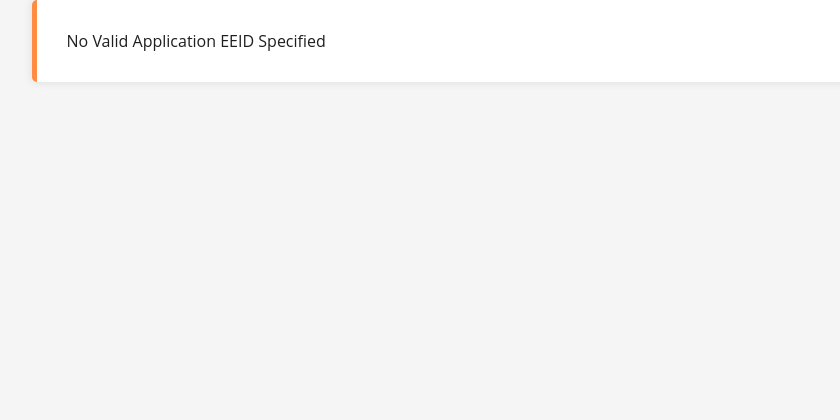
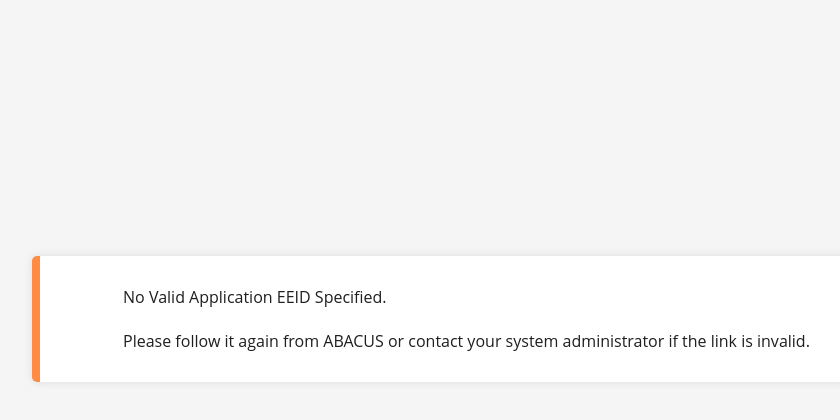
Before and after one commit to dattmavis/app-survey, a React (Create React App) app: page / in a window 1280 px wide. Shown: the top 420 px of the page, without its empty margins (176-1016 px from the left). Built offline with nearby package versions, Linux system fonts and the light colour scheme.

Commit message:
update of visuals

```diff
--- a/src/App.js
+++ b/src/App.js
@@ -122,29 +122,25 @@
 
   if (!eeid) {
     return (
-      <div className="survey-container">
-        <div className="alert">No Valid Application EEID Specified</div>
+      <div className="alert">
+        No Valid Application EEID Specified. <br /><br /> Please follow it again from ABACUS or contact your system administrator if the link is invalid.
       </div>
     );
   }
 
   return (
 
-    <><nav className="navbar">
-      <div className="navbar-container">
-        <h1 className="navbar-title">Application Survey</h1>
-        {isAuthenticated && (
-          <div className="navbar-user-container">
-            <p className="navbar-user">User: {user.name}</p>
-            <button className="navbar-logout" onClick={handleLogout}>Log Out</button>
-          </div>
-        )}
-      </div>
-    </nav><div className="survey-container">
+
+<div className={isAuthenticated ? "survey-container" : ""}>
   {isAuthenticated ? (
     <div>
+      <div className="login-container">
+        <p>User: {user.name}</p>
+        <button className="login-button" onClick={handleLogout}>Log Out</button>
+      </div>
       <div className="header-container">
         <div className="title-container">
+          <h1 className="title">Application Survey</h1>
           {components.map((component) => (
             <div key={component.EEID}>
               <p>
@@ -164,7 +160,6 @@
         <div className="logo-container">
           <img src="logo.png" alt="Logo" className="logo" />
         </div>
-            </div>
         <div className="question-container">
           {isSubmitted ? (
             <SubmissionList />
@@ -175,9 +170,11 @@
                   {questions.map((question) => (
                     <div
                       key={question.name}
-                          className={showDescriptions[question.name]
+                      className={
+                        showDescriptions[question.name]
                           ? "question-card active"
-                            : "question-card"}
+                          : "question-card"
+                      }
                     >
                       <div
                         className="question-title"
@@ -198,7 +195,9 @@
                           className="answer"
                           name={question.name}
                           value={answers[question.name]}
-                              onChange={(e) => handleAnswerChange(question.name, e.target.value)}
+                          onChange={(e) =>
+                            handleAnswerChange(question.name, e.target.value)
+                          }
                         >
                           <option value="">Select An Answer</option>
                           <option value="5">5 - Perfect fit</option>
@@ -218,14 +217,14 @@
         </div>
         <hr />
       </div>
+    </div>
   ) : (
-          <div className="login-message">
+    <div className="alert">
       <p>Please log in to view the survey.</p>
       <button className="login-button" onClick={handleLogin}>Log In</button>
     </div>
   )}
-      </div></>
-
+</div>
   );
 }
 
--- a/src/style.css
+++ b/src/style.css
@@ -2,22 +2,21 @@
 body {
   margin: 0;
   padding: 0;
-  font-family: 'Open Sans', sans-serif;
+  font-family: "Open Sans", sans-serif;
   font-size: 16px;
-  background-color: #F5F5F5;
-  color: #1F1F1F;
+  background-color: #f5f5f5;
+  color: #1f1f1f;
 }
-
 
 /* Container styles */
 .survey-container {
   max-width: 800px;
   margin: 0 auto;
   padding: 30px;
-  background-color: #FFFFFF;
+  background-color: #ffffff;
   box-shadow: 0 0 10px rgba(0, 0, 0, 0.1);
   border-radius: 5px;
-  border-left: 5px solid #FF8C42;
+  border-left: 5px solid #ff8c42;
   position: relative;
 }
 
@@ -27,7 +26,27 @@
   }
 }
 
+/* Container styles */
+.survey-container-cen {
+  max-width: 800px;
+  margin: 20% auto;
+  padding: 30px;
+  background-color: #ffffff;
+  box-shadow: 0 0 10px rgba(0, 0, 0, 0.1);
+  border-radius: 5px;
+  border-left: 5px solid #ff8c42;
+  position: relative;
+  display: flex;
+  align-items: center;
+  justify-content: center;
 
+}
+
+@media only screen and (min-width: 768px) {
+  .survey-container-cen {
+    max-width: 800px;
+  }
+}
 
 .survey-container::before {
   content: "";
@@ -41,6 +60,38 @@
 .title-container {
   padding: 20px;
   margin-bottom: 20px;
+}
+
+.alert {
+  max-width: 800px;
+  margin: 20% auto;
+  padding: 30px;
+  background-color: #ffffff;
+  box-shadow: 0 0 10px rgba(0, 0, 0, 0.1);
+  border-radius: 5px;
+  border-left: 5px solid #ff8c42;
+  position: relative;
+  display: flex;
+  align-items: center;
+  justify-content: center;
+}
+
+.alert::before {
+  content: "";
+  position: absolute;
+  top: 0;
+  left: 0;
+  height: 100%;
+  width: 3px;
+  background-color: #ff8c42;
+}
+
+.alert p {
+  font-size: 20px;
+  font-weight: bold;
+  margin-bottom: 20px;
+  text-align: center;
+  color: #721c24;
 }
 
 /* New container styles */
@@ -74,8 +125,6 @@
 }
 
 /* Login Container */
-
-
 
 .login-container {
   display: flex;
@@ -114,8 +163,6 @@
   background-color: #0062cc;
 }
 
-
-
 @media (max-width: 768px) {
   .login-container {
     position: relative;
@@ -123,46 +170,16 @@
   }
 }
 
-/* Navbar styles */
-/* Navbar styles */
 .navbar {
-  display: flex;
-  align-items: center;
-  justify-content: space-between;
-  background-color: #007bff;
-  color: #ffffff;
-  height: 60px;
-  padding: 0 30px;
+  background-color: #f5f5f5;
+  box-shadow: 0 0 10px rgba(0, 0, 0, 0.1);
+  border-radius: 5px;
+  padding: 10px;
+  margin-bottom: 20px;
+  max-width: 800px;
+  margin-left: auto;
+  margin-right: auto;
 }
-
-.navbar-title {
-  font-size: 24px;
-  font-weight: bold;
-  margin: 0;
-}
-
-.navbar-user {
-  display: flex;
-  align-items: center;
-}
-
-.navbar-username {
-  margin-right: 10px;
-}
-
-.navbar-logout {
-  background-color: transparent;
-  color: #ffffff;
-  border: none;
-  font-size: 16px;
-  cursor: pointer;
-}
-
-.navbar-logout:hover {
-  color: #d4d4d4;
-}
-
-
 
 .user-info {
   display: flex;
@@ -173,14 +190,13 @@
   margin-right: 10px;
 }
 
-
 /* Heading styles */
 h1 {
   margin-top: 0;
   margin-bottom: 20px;
   font-size: 32px;
   font-weight: 700;
-  color: #1F1F1F;
+  color: #1f1f1f;
 }
 
 /* Form styles */
@@ -198,7 +214,7 @@
   font-size: 16px;
   font-weight: bold;
   margin-bottom: 5px;
-  color: #1F1F1F;
+  color: #1f1f1f;
 }
 
 /*Question Title Styles*/
@@ -212,14 +228,13 @@
   margin-right: 10px;
 }
 
-
 /* Question label styles */
 .question {
   display: block;
   margin-bottom: 10px;
   font-size: 20px;
   font-weight: 600;
-  color: #1F1F1F;
+  color: #1f1f1f;
 }
 
 /* Answer select styles */
@@ -229,8 +244,8 @@
   padding: 10px;
   border: none;
   border-radius: 5px;
-  background-color: #F5F5F5;
-  color: #1F1F1F;
+  background-color: #f5f5f5;
+  color: #1f1f1f;
   font-size: 16px;
   font-weight: 400;
   appearance: none;
@@ -244,8 +259,8 @@
   padding: 10px 20px;
   border: none;
   border-radius: 5px;
-  background-color: #FF8C42;
-  color: #F5F5F5;
+  background-color: #ff8c42;
+  color: #f5f5f5;
   font-size: 16px;
   font-weight: 600;
   cursor: pointer;
@@ -253,14 +268,13 @@
 }
 
 button[type="submit"]:hover {
-  background-color: #FF5E14;
+  background-color: #ff5e14;
 }
-
 
 /* Description styles */
 .description {
   margin-top: 10px;
   margin-bottom: 20px;
   padding-left: 20px;
-  border-left: 5px solid #FF8C42;
+  border-left: 5px solid #ff8c42;
 }
```
Lines whose indentation alone changed are shown as unchanged.
